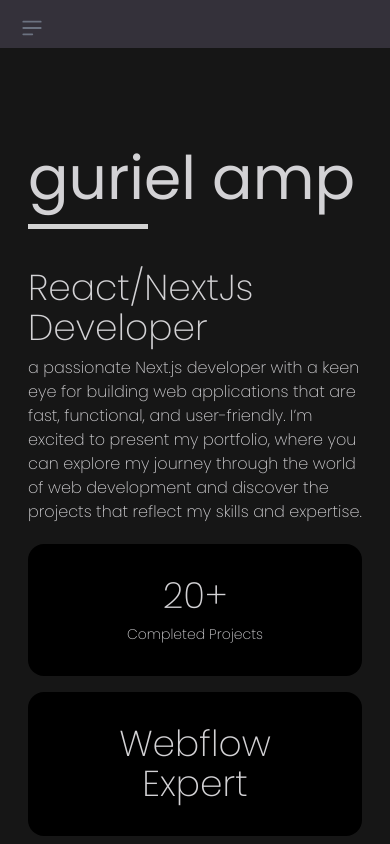
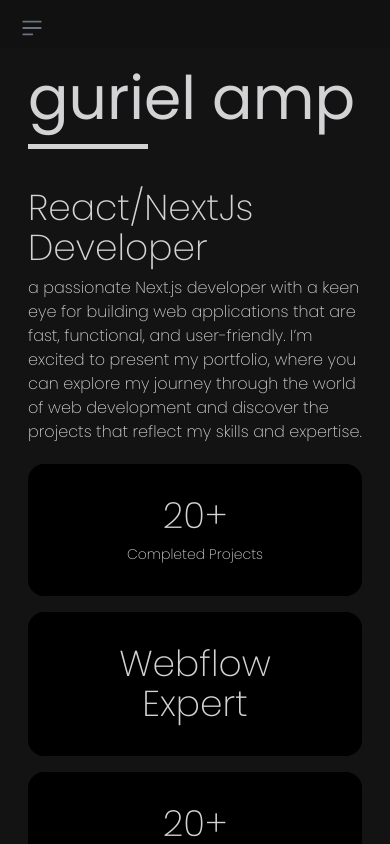
Before and after one commit to gurielmp/gurielamp-sites, a Next.js app: page / in a window 390 px wide. Shown: the top 844 px of the page. Built offline with nearby package versions, Linux system fonts and the light colour scheme.

Commit message:
edit bg, fixing broken spacing

```diff
--- a/src/app/page.tsx
+++ b/src/app/page.tsx
@@ -3,7 +3,7 @@
 
 export default function Home() {
   return (
-    <main className="flex min-h-screen flex-col bg-[#161616] items-center px-7 lg:px-20 pt-[100px] md:ml-64">
+    <main className="flex min-h-screen flex-col bg-[#131313] items-center px-7 lg:px-20 pt-5 md:pt-14 md:ml-64">
       <div className="mb-5">
         <h3 className="name text-6xl from-bold lowercase">Guriel AMP</h3>
         <span className="line inline-block w-[120px] h-[5px] bg-[#d3d3d3] mt-4 mb-8"></span>
--- a/src/components/SideBar/SideBar.tsx
+++ b/src/components/SideBar/SideBar.tsx
@@ -3,7 +3,7 @@
 
 export default function SideBar() {
   return (
-    <div>
+    <div className="bg-[#111]">
       <button
         data-drawer-target="logo-sidebar"
         data-drawer-toggle="logo-sidebar"
```
